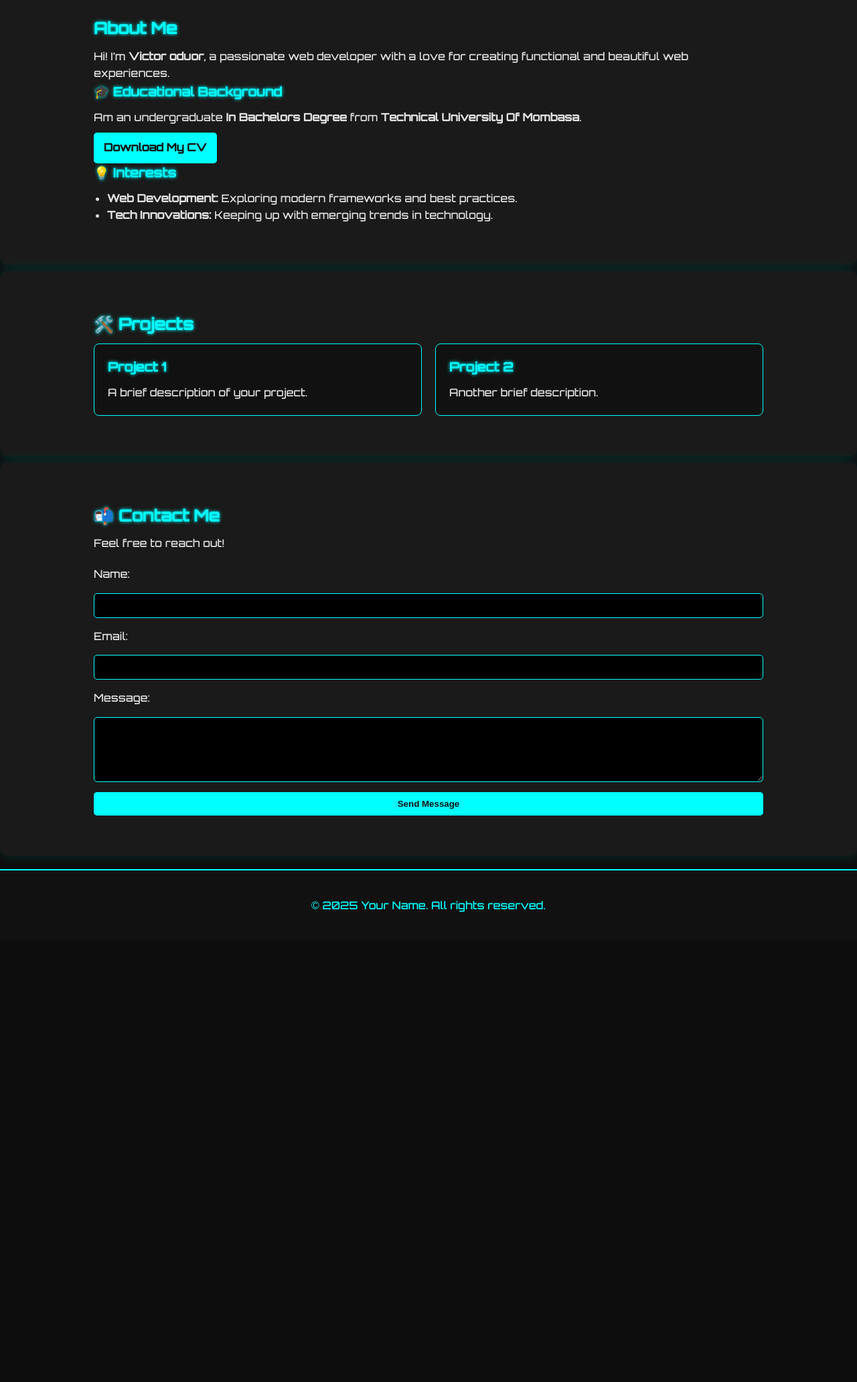
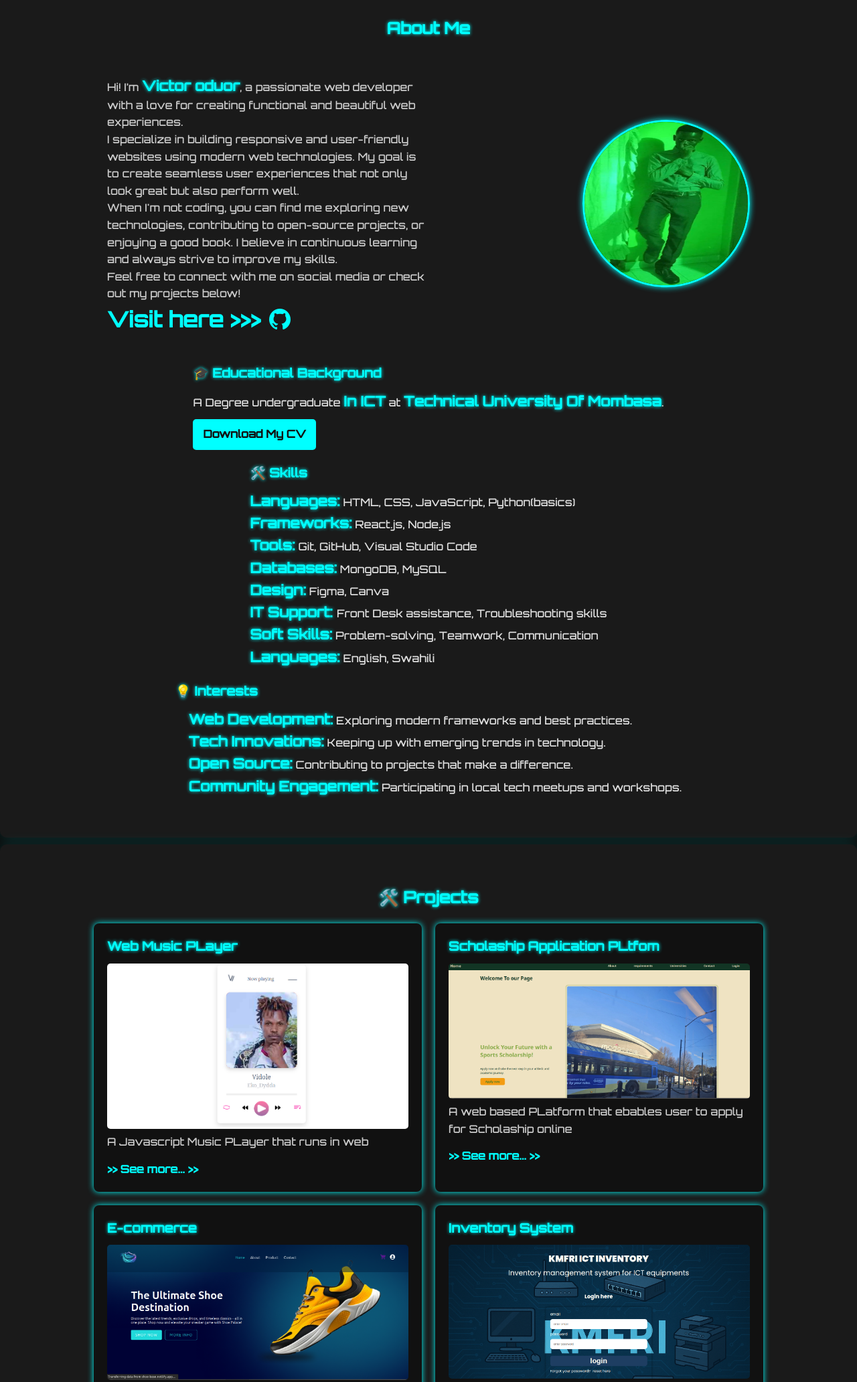
Before and after one commit to VictorOduorKe/navBar, a plain HTML site: page index.html in a window 1280 px wide. Shown: the part 180-2244 px from the top of the page at 67% size. Before the commit the page ends 1585 px from the top, so only its background shows below. Drawn offline with Linux system fonts and the light colour scheme.

Commit message:
added project photos and other details

```diff
--- a/css/styles.css
+++ b/css/styles.css
@@ -4,6 +4,9 @@
   margin: 0;
   padding: 0;
   box-sizing: border-box;
+}
+ul {
+  list-style: none;
 }
 html {
   scroll-behavior: smooth;
@@ -22,6 +25,14 @@ body {
   margin: auto;
   padding: 20px 0;
 }
+.about-container {
+  display: flex;
+  flex-direction: column;
+  gap:20px;
+  width: 100%;
+  justify-content: center;
+  align-items: center;
+}
 
 /* Header */
 header {
@@ -30,6 +41,7 @@ header {
   text-align: center;
   border-bottom: 2px solid #0ff;
   position: relative;
+  z-index: 10;
 }
 
 header h1 {
@@ -41,7 +53,6 @@ header h1 {
 .header-container {
   display: flex;
   justify-content: space-between;
-  align-items: center;
 }
 
 nav {
@@ -68,14 +79,70 @@ section {
   background: #1a1a1a;
   box-shadow: 0 0 20px #0ff2;
 }
-
+.about-me {
+  display: flex;
+  flex-direction: column;
+  text-align: center;
+  gap: 20px;
+  width: 100%;
+  justify-content: space-between;
+}
+.about-me .left {
+  flex: 1;
+  text-align: left;
+  a{
+    color: #0ff;
+    text-decoration: none;
+    font-weight: bold;
+    transition: color 0.3s;
+    font-size: 2rem;
+    transform: translate(20px, 40px);
+    margin-top: 3.3rem
+  }
+  }
+  strong {
+    color: #0ff;
+    text-shadow: 0 0 5px #0ff;
+    font-size: 1.3rem;
+  }
+  a:hover {
+    color: #fff;
+    transform: translate(0, 0);
+}
+.about-me .right {
+  flex: 1;
+  text-align: right;
+}
+.about-me .left a:hover {
+  color: #fff;
+  transform: translate(0, 0);
+}
+.about-me-details {
+  display: flex;
+  color: #ccc;
+  width: 100%;
+  padding: 20px;
+  border-radius: 10px;
+  justify-content: space-around;
+  align-items: center;
+}
+.about-me img {
+  width: 250px;
+  height: 250px;
+  border-radius: 50%;
+  border: 3px solid #0ff;
+  box-shadow: 0 0 10px #0ff;
+}
 h2,
 h3 {
   color: #0ff;
   margin-bottom: 10px;
   text-shadow: 0 0 5px #0ff;
 }
-
+ #projects h2{
+  text-align: center;
+  margin-bottom: 20px;
+ }
 ul.interests {
   margin-top: 10px;
   margin-left: 20px;
@@ -90,14 +157,34 @@ ul.interests {
 .project-card {
   flex: 1 1 45%;
   background: #111;
-  border: 1px solid #0ff;
+  box-shadow: 0 0 10px #0ff;
   border-radius: 8px;
   padding: 20px;
   transition: transform 0.3s ease;
 }
-
+.project-card img{
+  width:100%;
+  height:auto;
+  border-radius: 5px;
+}
 .project-card:hover {
   transform: scale(1.03);
+}
+.project-card h3 {
+  margin-bottom: 10px;
+}
+.project-card p {
+  margin-bottom: 15px;
+  color: #ccc;
+}
+.project-card a {
+  color: #0ff;
+  text-decoration: none;
+  font-weight: bold;
+  transition: color 0.3s;
+}
+.project-card a:hover {
+  color: #fff;
 }
 
 .btn {
@@ -158,7 +245,39 @@ footer {
   border-top: 2px solid #0ff;
   margin-top: 20px;
 }
-
+footer .social-links {
+  display: flex;
+  justify-content: center;
+  gap: 15px;
+  margin-top: 10px;
+}
+footer .social-links a  {
+  color: #0ff;
+  text-decoration: none;
+  font-size: 1.5rem;
+  transition: color 0.3s;
+}
+footer .social-links a:hover {
+  color: #fff;
+}
+footer .social-links ul {
+  list-style: none;
+  padding: 0;
+  display: flex;
+  gap: 15px;
+}
+footer .social-links ul li {
+  display: inline;
+}
+footer .social-links ul li a {
+  color: #0ff;
+  text-decoration: none;
+  font-size: 1.5rem;
+  transition: color 0.3s;
+}
+footer .social-links ul li a:hover {
+  color: #fff;
+}
 /* Animations */
 @keyframes fadeIn {
   from {
@@ -265,4 +384,9 @@ footer {
     min-width:300px;
     transition: all 0.3s ease;
   }
+  .about-me-details{
+    flex-direction: column;
+    align-items: center;
+    gap:30px;
+  }
 }
--- a/index.html
+++ b/index.html
@@ -18,6 +18,9 @@
         <i class="fa fa-bars"></i>
         <nav>
           <a href="#about">About</a>
+          <a href="#education">Education</a>
+          <a href="#skills">Skills</a>
+          <a href="#interest">Interests</a>
           <a href="#projects">Projects</a>
           <a href="#contact">Contact</a>
         </nav>
@@ -27,21 +30,59 @@
   </header>
 
   <section id="about" class="slide-up">
-    <div class="container">
+    <div class="container about-container">
+      <div class="about-me">
         <h2>About Me</h2>
+        <div class="about-me-details">
+          <div class="left">
             <p>Hi! I’m <strong>Victor oduor</strong>, a passionate web developer with a love for creating functional and
               beautiful web experiences.</p>
+            <p>I specialize in building responsive and user-friendly websites using modern web technologies. My goal is
+              to
+              create seamless user experiences that not only look great but also perform well.</p>
+            <p>When I'm not coding, you can find me exploring new technologies, contributing to open-source projects, or
+              enjoying a good book. I believe in continuous learning and always strive to improve my skills.</p>
+            <p>Feel free to connect with me on social media or check out my projects below!</p>
+            <a href="https://github.com/victoroduorke">Visit here >>> <i class="fab fa-github"></i></a>
+          </div>
+          <div class="right">
+            <img src="./assets/profile-pic.jpeg" alt="my-profile">
 
+          </div>
+        </div>
+
+      </div>
+
+      <div class="eductation" id="education">
         <h3>🎓 Educational Background</h3>
-      <p>Am an undergraduate <strong>In Bachelors Degree</strong> from <strong>Technical University Of Mombasa</strong>.
+        <p>A Degree undergraduate <strong>In ICT</strong> at <strong>Technical University Of
+            Mombasa</strong>.
         </p>
         <a href="./assets/my-cv.pdf" class="btn" download>Download My CV</a>
-
+      </div>
+      <div class="skills" id="skills">
+        <h3>🛠️ Skills</h3>
+        <ul class="skills-list">
+          <li><strong>Languages:</strong> HTML, CSS, JavaScript, Python(basics)</li>
+          <li><strong>Frameworks:</strong> React.js, Node.js</li>
+          <li><strong>Tools:</strong> Git, GitHub, Visual Studio Code</li>
+          <li><strong>Databases:</strong> MongoDB, MySQL</li>
+          <li><strong>Design:</strong> Figma, Canva</li>
+          <li><strong>IT Support: </strong>Front Desk assistance, Troubleshooting skills</li>
+          <li><strong>Soft Skills:</strong> Problem-solving, Teamwork, Communication</li>
+          <li><strong>Languages:</strong> English, Swahili</li>
+        </ul>
+      </div>
+      <div class="interest" id="interest">
         <h3>💡 Interests</h3>
         <ul class="interests">
           <li><strong>Web Development:</strong> Exploring modern frameworks and best practices.</li>
           <li><strong>Tech Innovations:</strong> Keeping up with emerging trends in technology.</li>
+          <li><strong>Open Source:</strong> Contributing to projects that make a difference.</li>
+          <li><strong>Community Engagement:</strong> Participating in local tech meetups and workshops.</li>
         </ul>
+      </div>
+
     </div>
   </section>
 
@@ -50,12 +91,28 @@
       <h2>🛠️ Projects</h2>
       <div class="project-list">
         <div class="project-card">
-          <h3>Project 1</h3>
-          <p>A brief description of your project.</p>
+          <h3>Web Music PLayer</h3>
+          <img src="./assets/music-app.png" alt="music-player" />
+          <p>A Javascript Music PLayer that runs in web</p>
+          <a href="https://musicplayerv-1.netlify.app/">>> See more... >></a>
         </div>
         <div class="project-card">
-          <h3>Project 2</h3>
-          <p>Another brief description.</p>
+          <h3>Scholaship Application PLtfom</h3>
+          <img src="./assets/scholarship.png" alt="scholarship" />
+          <p>A web based PLatform that ebables user to apply for Scholaship online</p>
+          <a href="https://victoroduorke.github.io/scollarship/">>> See more... >></a>
+        </div>
+        <div class="project-card">
+          <h3>E-commerce</h3>
+          <img src="./assets/shoe-base.png" alt="shoe-based" />
+          <p>An online shop for selling shoes built in React.js</p>
+          <a href="https://shoe-base.netlify.app/"> >> See more... >></a>
+        </div>
+        <div class="project-card">
+          <h3>Inventory System</h3>
+          <img src="./assets/inventory.png" alt="inventory" />
+          <p>An offline ICT inventory Manegement System built in php & mysql (backend), html, css and javascript</p>
+          <a href="https://github.com/VictorOduorKe/ict_inventory.git"> >> See more... >></a>
         </div>
       </div>
     </div>
@@ -82,7 +139,15 @@
 
   <footer class="fade-in delay-3">
     <div class="container">
-      <p>&copy; 2025 Your Name. All rights reserved.</p>
+      <p>&copy; 2025 victoroduorke. All rights reserved.</p>
+    </div>
+    <div class="social-links">
+      <ul>
+        <li><a href="https://www.instagram.com/vickeypaulke?igsh=MW94b2w0OHExenQ5bQ=="><i class="fab fa-instagram"></i></a></li>
+        <li><a href="http://www.linkedin.com/in/victor-oduor-ba98641ab"><i class="fab fa-linkedin"></i></a></li>
+        <li><a href="https://github.com/victoroduorke"><i class="fab fa-github"></i></a></li>
+        <li><a href="https://www.tiktok.com/@vickypaulke?_t=ZM-8yOvY7ynJQL&_r=1"><i class="fab fa-tiktok"></i></a></li>
+      </ul>
     </div>
   </footer>
 
```
Also changed, not shown: assets/inventory.png (added), assets/music-app.png (added), assets/profile-pic.jpeg (added), assets/scholarship.png (added), assets/shoe-base.png (added). Lines whose indentation alone changed are shown as unchanged.
